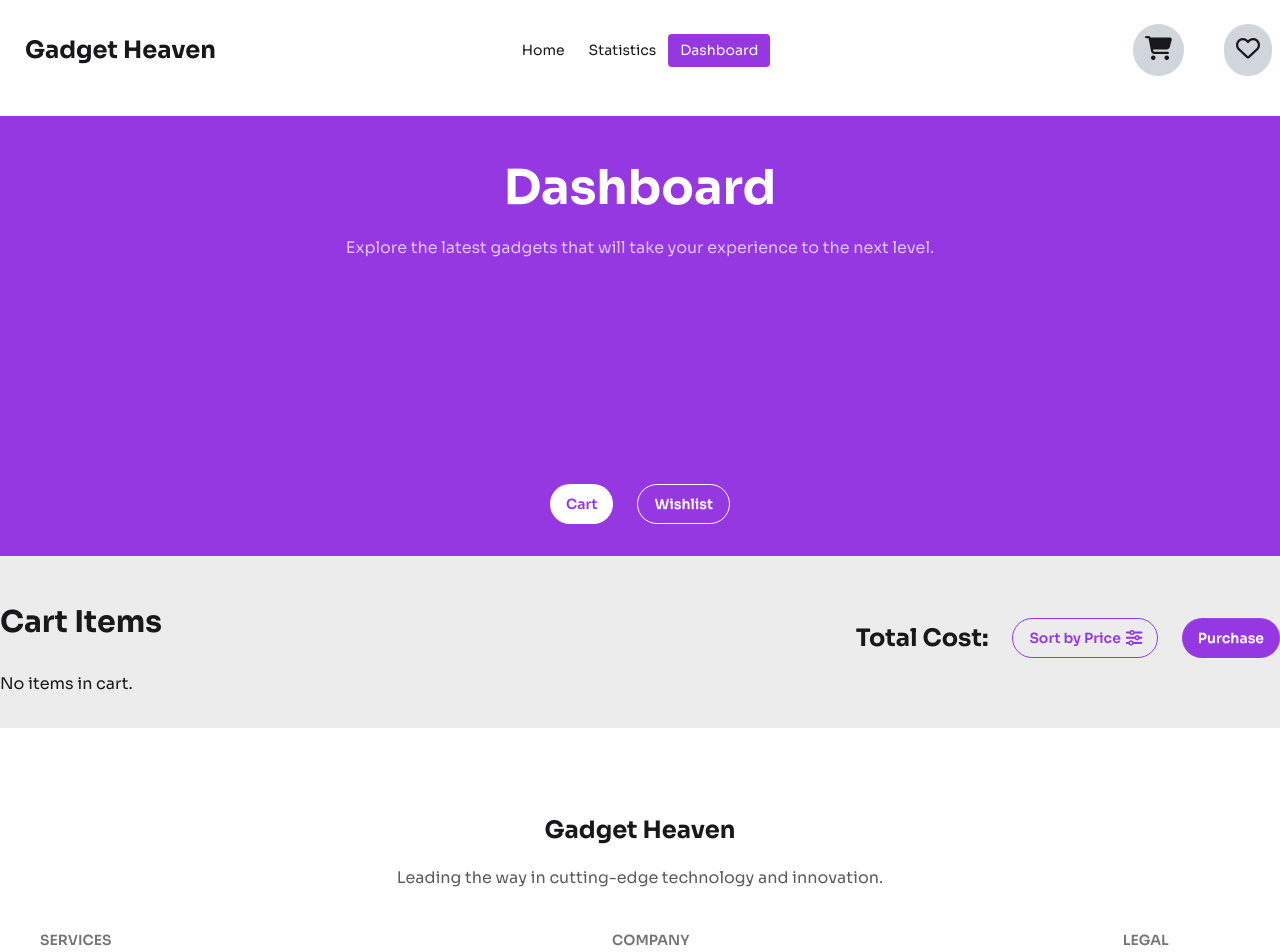
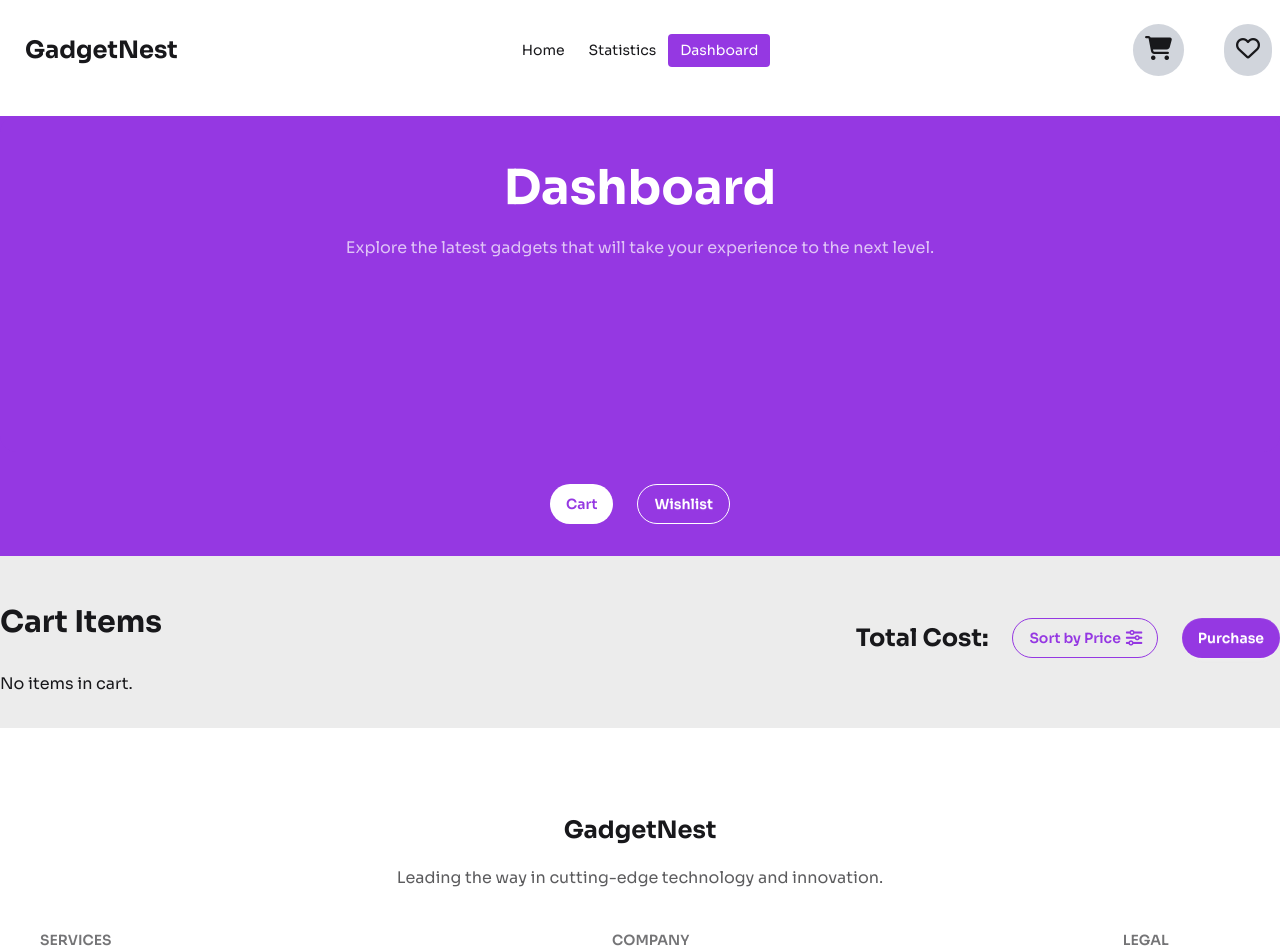
Before and after one commit to joynul24/GadgetNest, a React (Vite) app: page /dashboard in a window 1280 px wide. Shown: the top 952 px of the page. Built offline with nearby package versions, Linux system fonts and the light colour scheme.

Commit message:
update the redmi.md, nav and footer title name

```diff
--- a/index.html
+++ b/index.html
@@ -4,7 +4,7 @@
     <meta charset="UTF-8" />
     <link rel="icon" type="image/svg+xml" href="/src/assets/favicon-16x16.png" />
     <meta name="viewport" content="width=device-width, initial-scale=1.0" />
-    <title>Gadget Heaven</title>
+    <title>GadgetNest Website</title>
     <script src="https://kit.fontawesome.com/44c614560c.js" crossorigin="anonymous"></script>
   </head>
   <body>
--- a/src/components/Footer/Footer.jsx
+++ b/src/components/Footer/Footer.jsx
@@ -2,7 +2,7 @@ const Footer = () => {
   return (
     <footer className="mt-9 container mx-auto">
           <div className="text-center pt-[50px]">
-            <h2 className="text-2xl font-bold mb-5">Gadget Heaven</h2>
+            <h2 className="text-2xl font-bold mb-5">GadgetNest</h2>
             <p className=" opacity-70">Leading the way in cutting-edge technology and innovation.</p>
         </div>
      <div className="footer justify-between sm:footer-horizontal p-10">
--- a/src/components/Navber/Navber.jsx
+++ b/src/components/Navber/Navber.jsx
@@ -36,7 +36,7 @@ const Navber = () => {
             {links}
           </ul>
         </div>
-        <a className="btn btn-ghost text-2xl font-bold">Gadget Heaven</a>
+        <a className="btn btn-ghost text-2xl font-bold">GadgetNest</a>
       </div>
       <div className="navbar-center hidden lg:flex">
         <ul className="menu menu-horizontal px-1">
```
Also changed, not shown: 1 other file (tests, documents, lock files or other folders).
